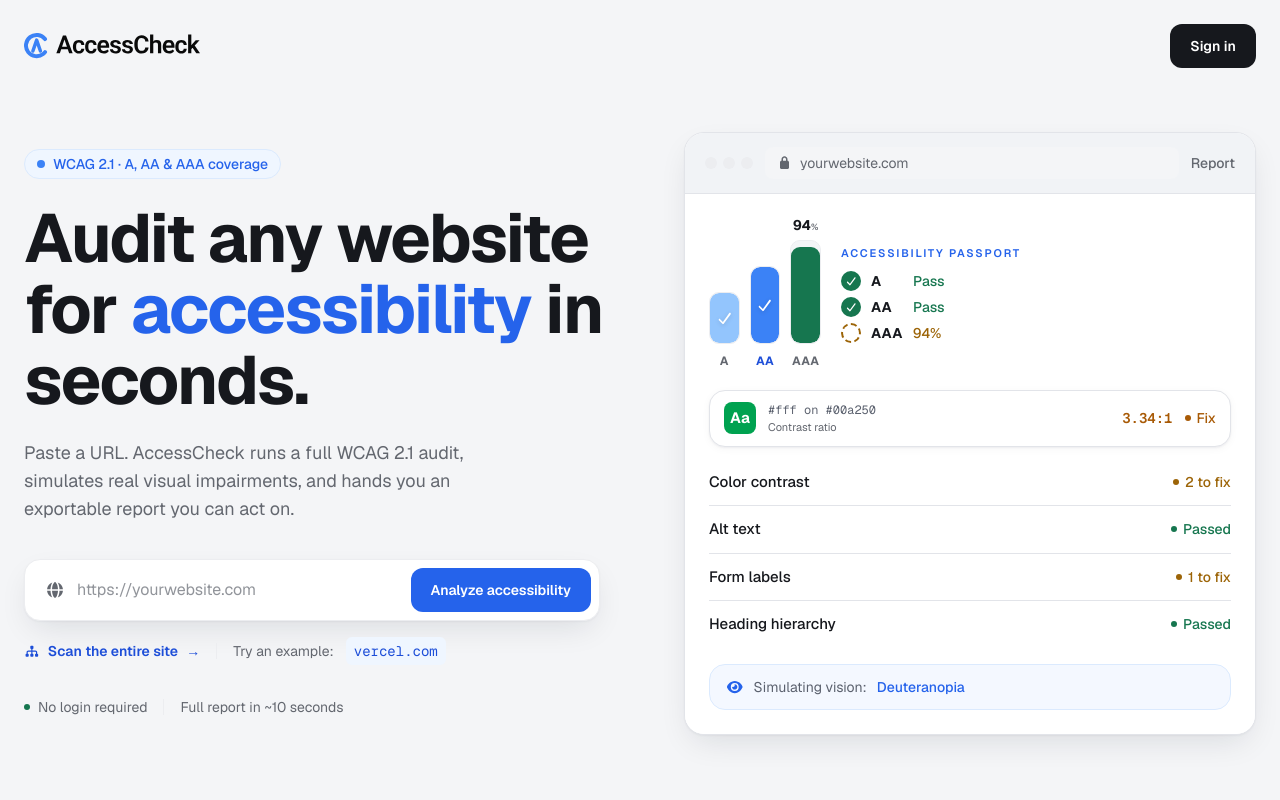
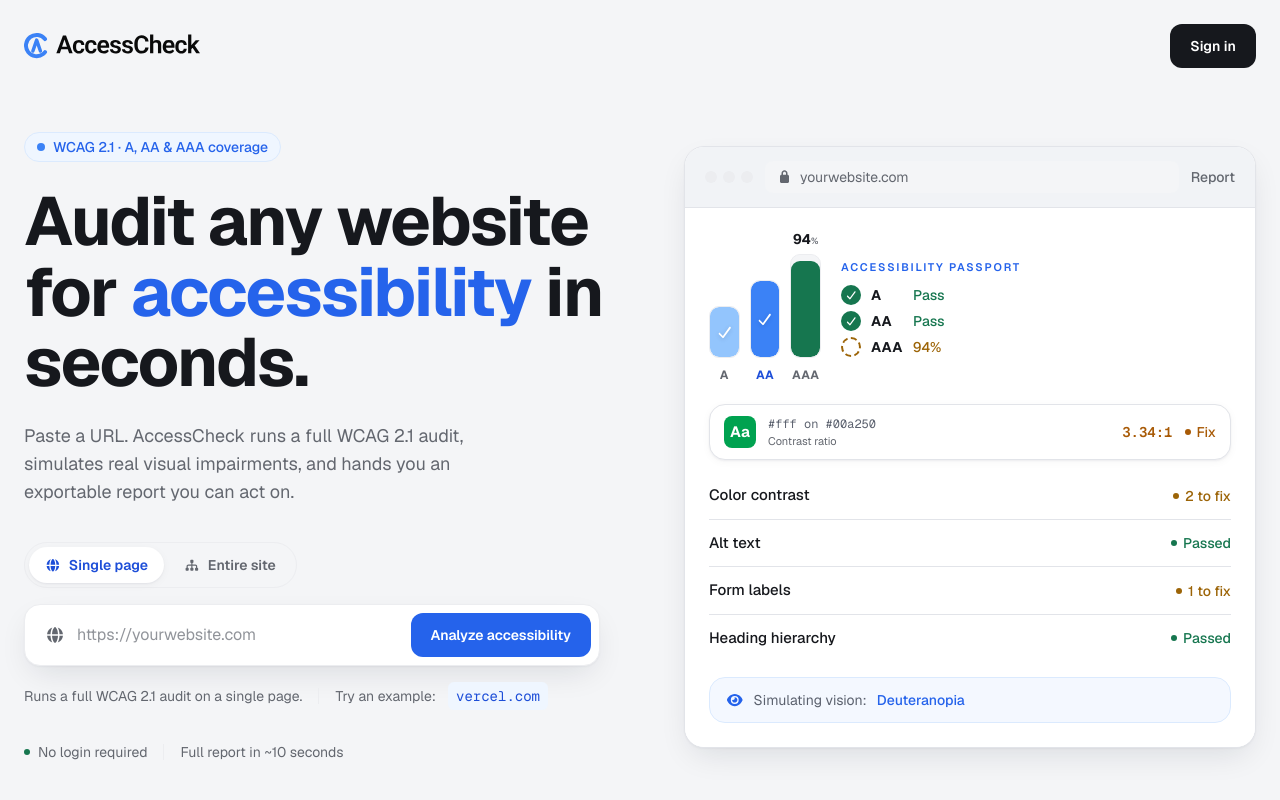
Before and after one commit to maricastroc/access-check, a Next.js app: page / in a window 1280 px wide. Shown: the top 800 px of the page. Built offline with nearby package versions, Linux system fonts and the light colour scheme; no server answers.

Commit message:
feat(ux): improve site audit navigation and scan mode selection

```diff
--- a/src/app/results/page.tsx
+++ b/src/app/results/page.tsx
@@ -4,14 +4,15 @@
 export default async function ResultsPage({
   searchParams,
 }: {
-  searchParams: Promise<{ url?: string }>;
+  searchParams: Promise<{ url?: string; site?: string }>;
 }) {
-  const { url } = await searchParams;
+  const { url, site } = await searchParams;
   const user = (await auth())?.user ?? null;
 
   return (
     <ResultsView
       initialUrl={url ?? ""}
+      siteId={site ?? null}
       user={user ? { name: user.name, email: user.email, image: user.image } : null}
       signOutAction={async () => {
         "use server";
--- a/src/app/results/results-view.tsx
+++ b/src/app/results/results-view.tsx
@@ -16,10 +16,12 @@
 
 export function ResultsView({
   initialUrl,
+  siteId,
   user,
   signOutAction,
 }: {
   initialUrl: string;
+  siteId: string | null;
   user: HeaderUser | null;
   signOutAction: () => Promise<void>;
 }) {
@@ -78,6 +80,7 @@
         status={status}
         onRerun={() => scan(url)}
         busy={status === "loading"}
+        siteId={siteId}
         user={user}
         signOutAction={signOutAction}
       />
--- a/src/app/results/top-bar.tsx
+++ b/src/app/results/top-bar.tsx
@@ -13,12 +13,14 @@
   status,
   onRerun,
   busy,
+  siteId,
   user,
   signOutAction,
 }: {
   status: Status;
   onRerun: () => void;
   busy: boolean;
+  siteId: string | null;
   user: HeaderUser | null;
   signOutAction: () => Promise<void>;
 }) {
@@ -27,11 +29,20 @@
       <Logo />
 
       <div className="flex items-center gap-1.5 sm:gap-3.5">
+        {siteId && (
+          <Link
+            href={`/site/${siteId}`}
+            className="flex h-8.5 items-center gap-2 rounded-[9px] px-2.5 text-[13px] font-medium text-ink-soft transition-colors hover:bg-[#f6f7f9] hover:text-ink"
+          >
+            <FontAwesomeIcon icon={faArrowLeft} className="text-xs" />
+            <span className="hidden sm:inline">Site audit</span>
+          </Link>
+        )}
         <Link
           href="/"
           className="flex h-8.5 items-center gap-2 rounded-[9px] px-2.5 text-[13px] font-medium text-ink-soft transition-colors hover:bg-[#f6f7f9] hover:text-ink"
         >
-          <FontAwesomeIcon icon={faArrowLeft} className="text-xs" />
+          {!siteId && <FontAwesomeIcon icon={faArrowLeft} className="text-xs" />}
           <span className="hidden sm:inline">New scan</span>
         </Link>
         <span className="hidden h-5 w-px bg-line-strong sm:block" />
--- a/src/app/site/[id]/crawl-parts.tsx
+++ b/src/app/site/[id]/crawl-parts.tsx
@@ -178,7 +178,7 @@
   );
 }
 
-export function PageRow({ page }: { page: CrawlPage }) {
+export function PageRow({ page, siteId }: { page: CrawlPage; siteId: string }) {
   const done = page.status === "done";
   const total = page.counts.critical + page.counts.serious + page.counts.moderate + page.counts.minor;
 
@@ -237,7 +237,10 @@
 
   return (
     <li className="group">
-      <Link href={`/results?url=${encodeURIComponent(page.url)}`} aria-label={`Open report for ${page.url}`}>
+      <Link
+        href={`/results?url=${encodeURIComponent(page.url)}&site=${siteId}`}
+        aria-label={`Open report for ${page.url}`}
+      >
         {inner}
       </Link>
     </li>
--- a/src/app/site/[id]/site-crawl-view.tsx
+++ b/src/app/site/[id]/site-crawl-view.tsx
@@ -45,7 +45,7 @@
 
       <ul className="mt-6 flex flex-col gap-2">
         {snap.pages.map((page) => (
-          <PageRow key={page.id} page={page} />
+          <PageRow key={page.id} page={page} siteId={snap.id} />
         ))}
       </ul>
 
--- a/src/components/home/url-form.tsx
+++ b/src/components/home/url-form.tsx
@@ -6,31 +6,68 @@
 import { faGlobe, faSitemap } from "@fortawesome/free-solid-svg-icons";
 import { Button } from "@/components/ui";
 
+type Mode = "page" | "site";
+
+const MODES = [
+  { key: "page", label: "Single page", icon: faGlobe },
+  { key: "site", label: "Entire site", icon: faSitemap },
+] as const;
+
 export function UrlForm() {
   const router = useRouter();
   const [url, setUrl] = useState("");
+  const [mode, setMode] = useState<Mode>("page");
 
-  function analyze(target?: string) {
-    const value = (target ?? url).trim();
-    router.push(value ? `/results?url=${encodeURIComponent(value)}` : "/results");
+  function go(target: string, m: Mode) {
+    const value = target.trim();
+    if (m === "site") {
+      router.push(value ? `/site?url=${encodeURIComponent(value)}` : "/site");
+    } else {
+      router.push(value ? `/results?url=${encodeURIComponent(value)}` : "/results");
+    }
   }
 
-  function scanSite() {
-    const value = url.trim();
-    router.push(value ? `/site?url=${encodeURIComponent(value)}` : "/site");
-  }
+  const isSite = mode === "site";
 
   return (
     <>
+      <div
+        role="tablist"
+        aria-label="Scan scope"
+        className="mt-9 inline-flex items-center gap-1 rounded-full border border-line bg-canvas p-1"
+      >
+        {MODES.map((m) => {
+          const active = mode === m.key;
+          return (
+            <button
+              key={m.key}
+              type="button"
+              role="tab"
+              aria-selected={active}
+              onClick={() => setMode(m.key)}
+              className={`inline-flex cursor-pointer items-center gap-2 rounded-full px-4 py-2 text-sm font-semibold transition-colors ${
+                active ? "bg-card text-brand-700 shadow-soft" : "text-muted hover:text-ink"
+              }`}
+            >
+              <FontAwesomeIcon icon={m.icon} className="text-[0.9em]" />
+              {m.label}
+            </button>
+          );
+        })}
+      </div>
+
       <form
         onSubmit={(e) => {
           e.preventDefault();
-          analyze();
+          go(url, mode);
         }}
-        className="mt-9 flex max-w-xl flex-col items-stretch gap-2 rounded-field border border-line bg-card p-2 shadow-card sm:flex-row sm:items-center"
+        className="mt-4 flex max-w-xl flex-col items-stretch gap-2 rounded-field border border-line bg-card p-2 shadow-card sm:flex-row sm:items-center"
       >
         <div className="flex flex-1 items-center gap-3 px-3">
-          <FontAwesomeIcon icon={faGlobe} className="shrink-0 text-base text-muted" />
+          <FontAwesomeIcon
+            icon={isSite ? faSitemap : faGlobe}
+            className="shrink-0 text-base text-muted"
+          />
           <input
             type="text"
             value={url}
@@ -41,20 +78,16 @@
           />
         </div>
         <Button type="submit" className="w-full shrink-0 sm:w-auto">
-          Analyze accessibility
+          {isSite ? "Scan entire site" : "Analyze accessibility"}
         </Button>
       </form>
 
       <div className="mt-4 flex flex-wrap items-center gap-x-4 gap-y-3 text-sm">
-        <button
-          type="button"
-          onClick={scanSite}
-          className="inline-flex cursor-pointer items-center gap-2 font-semibold text-brand-700 transition-colors hover:text-brand-800"
-        >
-          <FontAwesomeIcon icon={faSitemap} className="text-[0.9em]" />
-          Scan the entire site
-          <span aria-hidden>→</span>
-        </button>
+        <p className="text-muted">
+          {isSite
+            ? "Crawls linked pages on the same domain and scores the whole site."
+            : "Runs a full WCAG 2.1 audit on a single page."}
+        </p>
 
         <span className="hidden h-4 w-px bg-line sm:block" />
 
@@ -62,7 +95,7 @@
           <span className="text-muted">Try an example:</span>
           <button
             type="button"
-            onClick={() => analyze("vercel.com")}
+            onClick={() => go("vercel.com", mode)}
             className="rounded-md bg-brand-50 px-2 py-1 font-mono text-brand-700 transition-colors hover:bg-brand-100"
           >
             vercel.com
```
